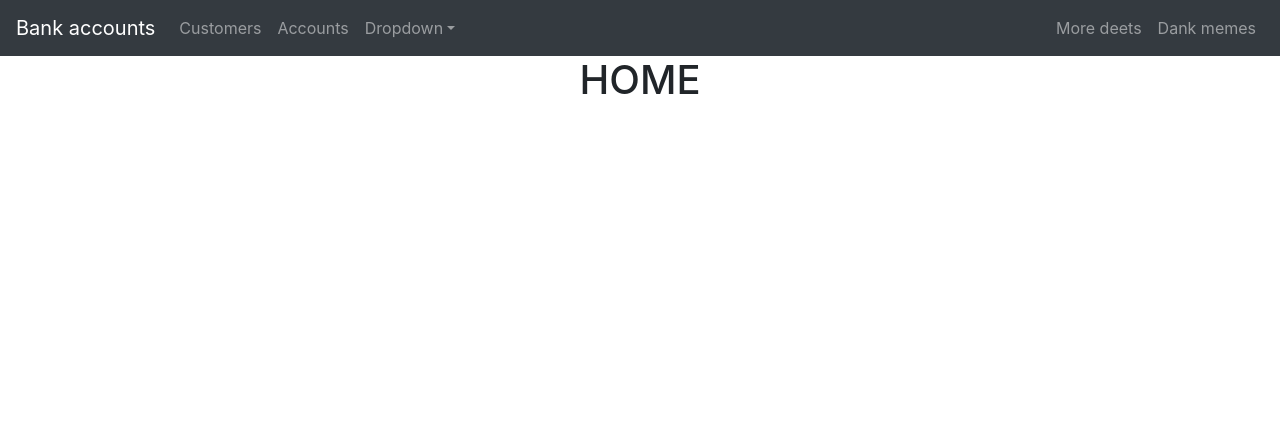
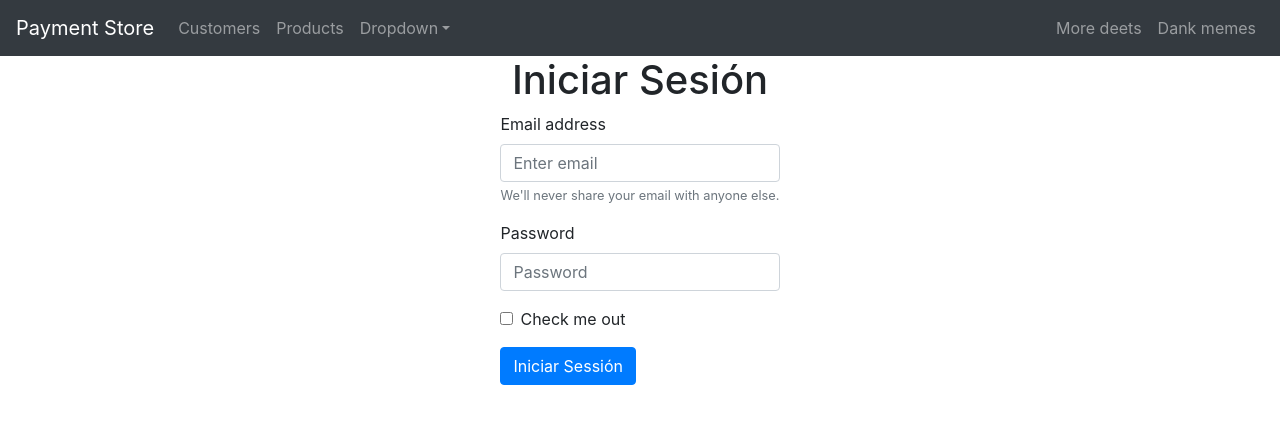
Before and after one commit to richardpuma/examenfinal_react, a React (Create React App) app: page /login in a window 1280 px wide. Shown: the top 424 px of the page. Built offline with nearby package versions, Linux system fonts and the light colour scheme.

Commit message:
se agrego el login

```diff
--- a/src/components/Organisms/Header.jsx
+++ b/src/components/Organisms/Header.jsx
@@ -5,12 +5,12 @@
 
 const Header = () => (
   <Navbar collapseOnSelect expand="lg" bg="dark" variant="dark">
-  <Navbar.Brand exact href="/">Bank accounts</Navbar.Brand>
+  <Navbar.Brand exact href="/">Payment Store</Navbar.Brand>
   <Navbar.Toggle aria-controls="responsive-navbar-nav" />
   <Navbar.Collapse id="responsive-navbar-nav">
     <Nav className="mr-auto">
       <Nav.Link href="/customers">Customers</Nav.Link>
-      <Nav.Link href="/products">Accounts</Nav.Link>
+      <Nav.Link href="/products">Products</Nav.Link>
       <NavDropdown title="Dropdown" id="collasible-nav-dropdown">
         <NavDropdown.Item href="#action/3.1">Action</NavDropdown.Item>
         <NavDropdown.Item href="#action/3.2">Another action</NavDropdown.Item>
--- a/src/components/Pages/Login.jsx
+++ b/src/components/Pages/Login.jsx
@@ -8,12 +8,31 @@
 const Login = () => (
   <Container>
     <Row className="justify-content-md-center">
-      <h1>HOME</h1>
+      <h1>Iniciar Sesión</h1>
     </Row>
     <Row className="justify-content-md-center">
       <Col xs lg="2"></Col>
       <Col md="auto">
+        <Form>
+          <Form.Group controlId="formBasicEmail">
+            <Form.Label>Email address</Form.Label>
+            <Form.Control type="email" placeholder="Enter email" required />
+            <Form.Text className="text-muted">
+              We'll never share your email with anyone else.
+            </Form.Text>
+          </Form.Group>
 
+          <Form.Group controlId="formBasicPassword">
+            <Form.Label>Password</Form.Label>
+            <Form.Control type="password" placeholder="Password" required />
+          </Form.Group>
+          <Form.Group controlId="formBasicCheckbox">
+            <Form.Check type="checkbox" label="Check me out" />
+          </Form.Group>
+          <Button variant="primary" type="submit">
+            Iniciar Sessión
+          </Button>
+        </Form>
       </Col>
       <Col xs lg="2"></Col>
     </Row>
```
